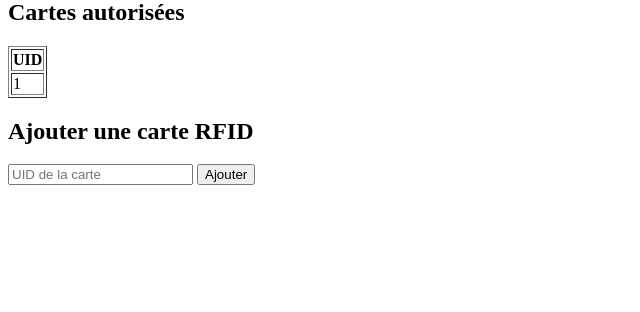
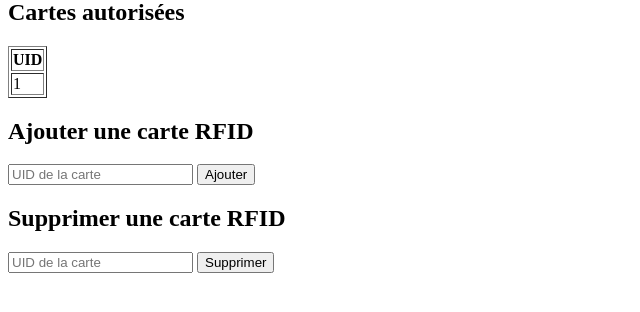
Before and after one commit to LEGER-A/SECURACCES, a Flask app: template Rpi/templates/dashboard.html in a window 1280 px wide. Shown: the part 200-512 px from the top of the page, without its empty margins (0-640 px from the left). Run offline with Flask 3, Linux system fonts and the light colour scheme; the template is opened without the code that fills it: most values are stand-ins (such as "Sample title", 1, 10 or a date in 2020).

Commit message:
Supprimer une carte RFID

```diff
--- a/Rpi/app.py
+++ b/Rpi/app.py
@@ -41,6 +41,19 @@ def add_card():
     conn = sqlite3.connect("id_utilisateurs.db")
     cursor = conn.cursor()
     cursor.execute("INSERT INTO cartes_rfid(uid) VALUES (?)",(uid,))
+
+    conn.commit()
+    conn.close()
+
+    return redirect("/dashboard")
+
+@app.route("/delete_card", methods=["POST"])
+def delete_card():
+    uid = request.form.get("uid")
+    conn = sqlite3.connect("id_utilisateurs.db")
+    cursor = conn.cursor()
+    cursor.execute("DELETE FROM cartes_rfid WHERE uid=?",(uid,))
+
     conn.commit()
     conn.close()
 
@@ -55,8 +68,7 @@ def check_uid(uid):
     cursor = conn.cursor()
 
     cursor.execute(
-        "SELECT * FROM cartes_rfid WHERE uid=?",
-        (uid,)
+        "SELECT * FROM cartes_rfid WHERE uid=?",(uid,)
     )
 
     card = cursor.fetchone()
--- a/Rpi/templates/dashboard.html
+++ b/Rpi/templates/dashboard.html
@@ -32,6 +32,7 @@
         <tr>
             <th>UID</th>
         </tr>
+
         {% for carte in cartes %}
         <tr>
             <td>{{ carte[0] }}</td>
@@ -45,5 +46,13 @@
         <input type="text" name="uid" placeholder="UID de la carte" required>
         <button type="submit">Ajouter</button>
     </form>
+
+    <h2>Supprimer une carte RFID</h2>
+
+    <form method="POST" action="/delete_card">
+        <input type="text" name="uid" placeholder="UID de la carte" required>
+        <button type="submit">Supprimer</button>
+    </form>
+
 </body>
 </html>
```
